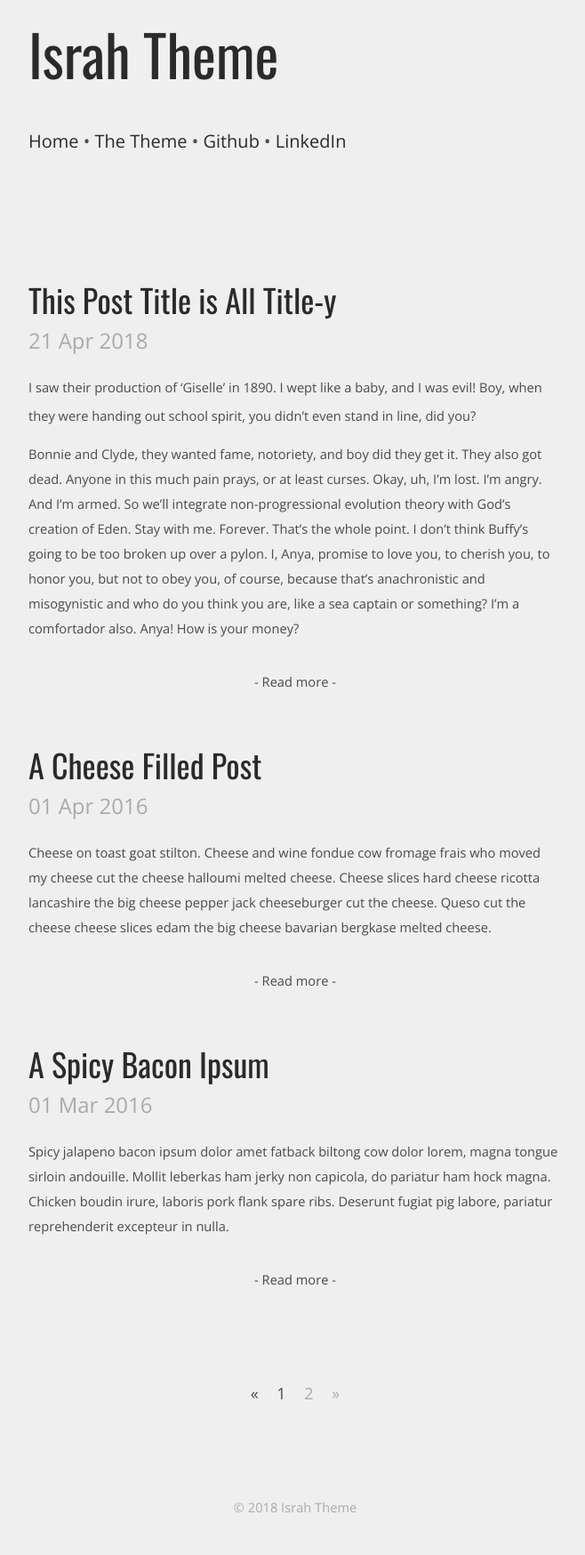
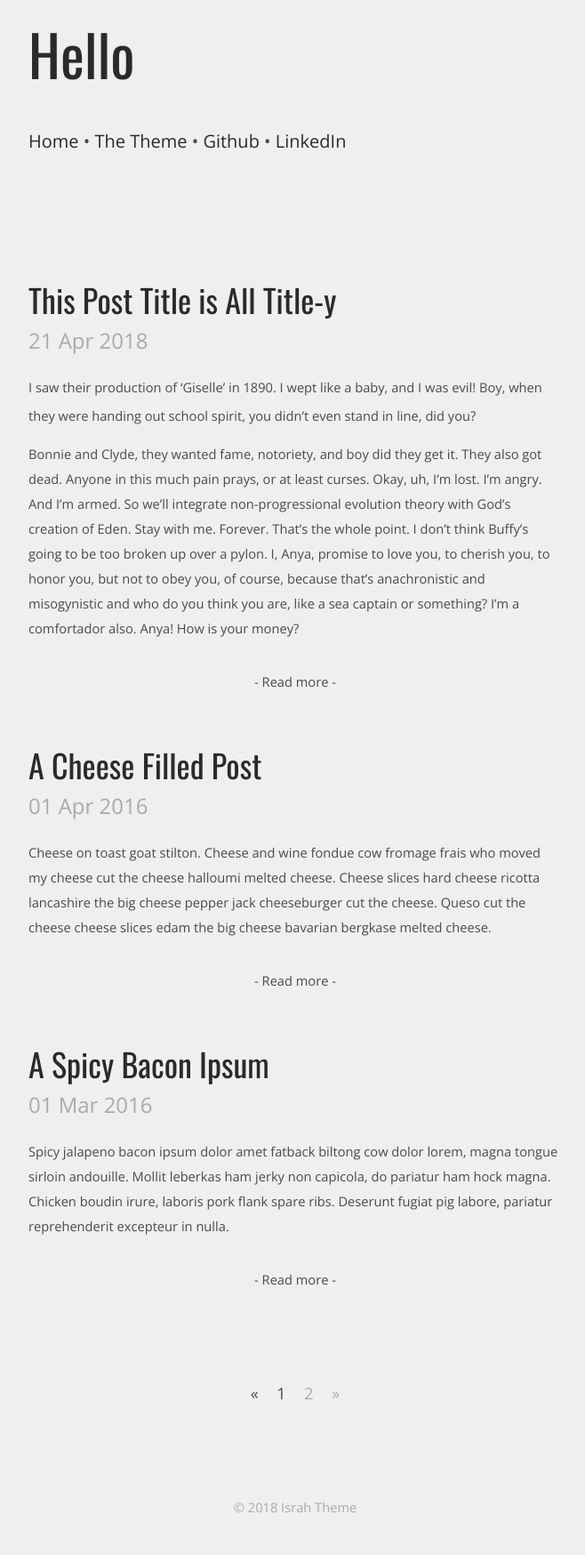
Before and after one commit to hojin915/hojin915.github.io, a Jekyll site: the page built from index.html, in a window 1280 px wide. Shown: the whole page at 89% size, without its empty margins (308-966 px from the left). Built offline with Jekyll 4.4.1, drawn with Linux system fonts in a browser that asks for light colours; nearby versions of some CDN libraries; the list of posts is cut into pages by our own code.

Commit message:
Update _config.yml

```diff
--- a/_config.yml
+++ b/_config.yml
@@ -1,6 +1,6 @@
-title: Israh Theme
+title: OSS Team 8 Lim Ho Jin
 email: hojin915@naver.com
-greeting: Israh Theme
+greeting: Hello
 description: > # this means to ignore newlines until another tag
     Israh is a responsive Jekyll theme with warm greys, a single column layout, and not much else.
 favicon: favicon.png
```
